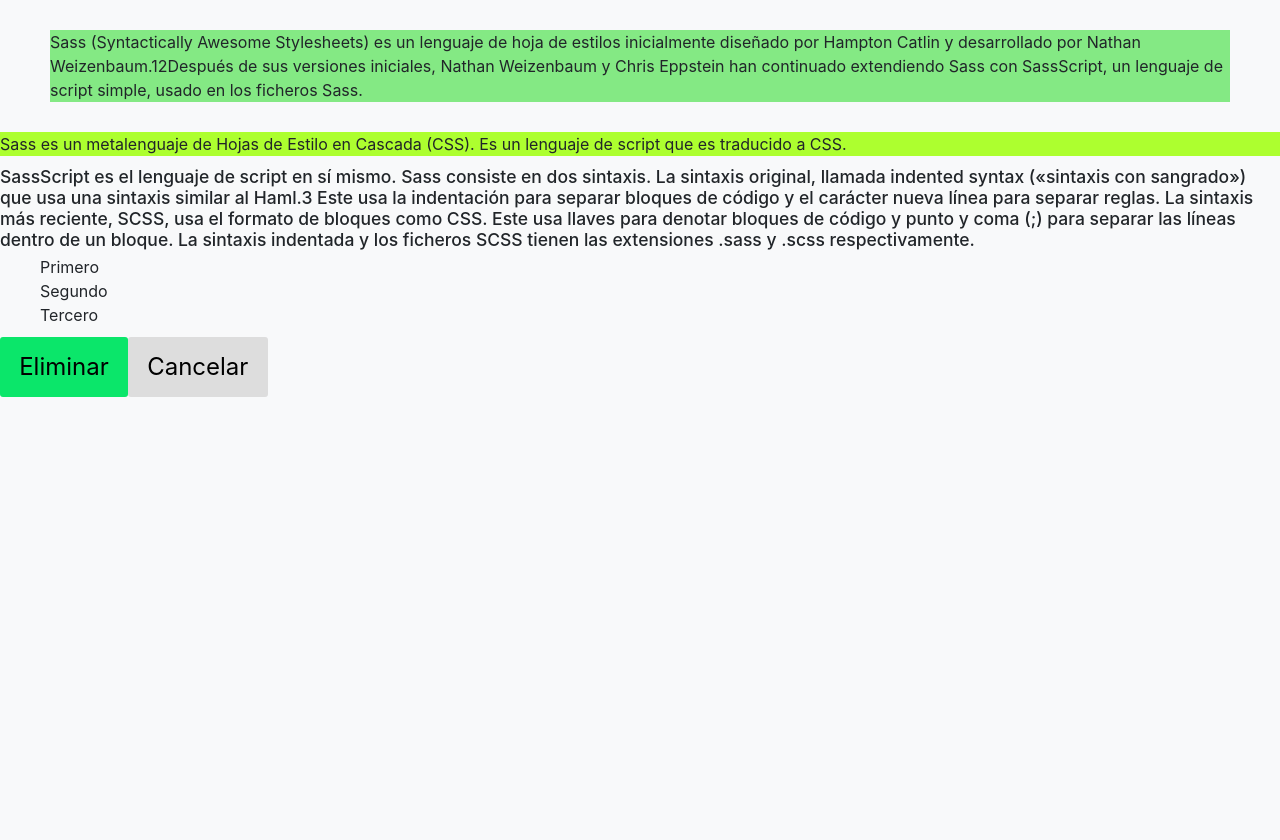
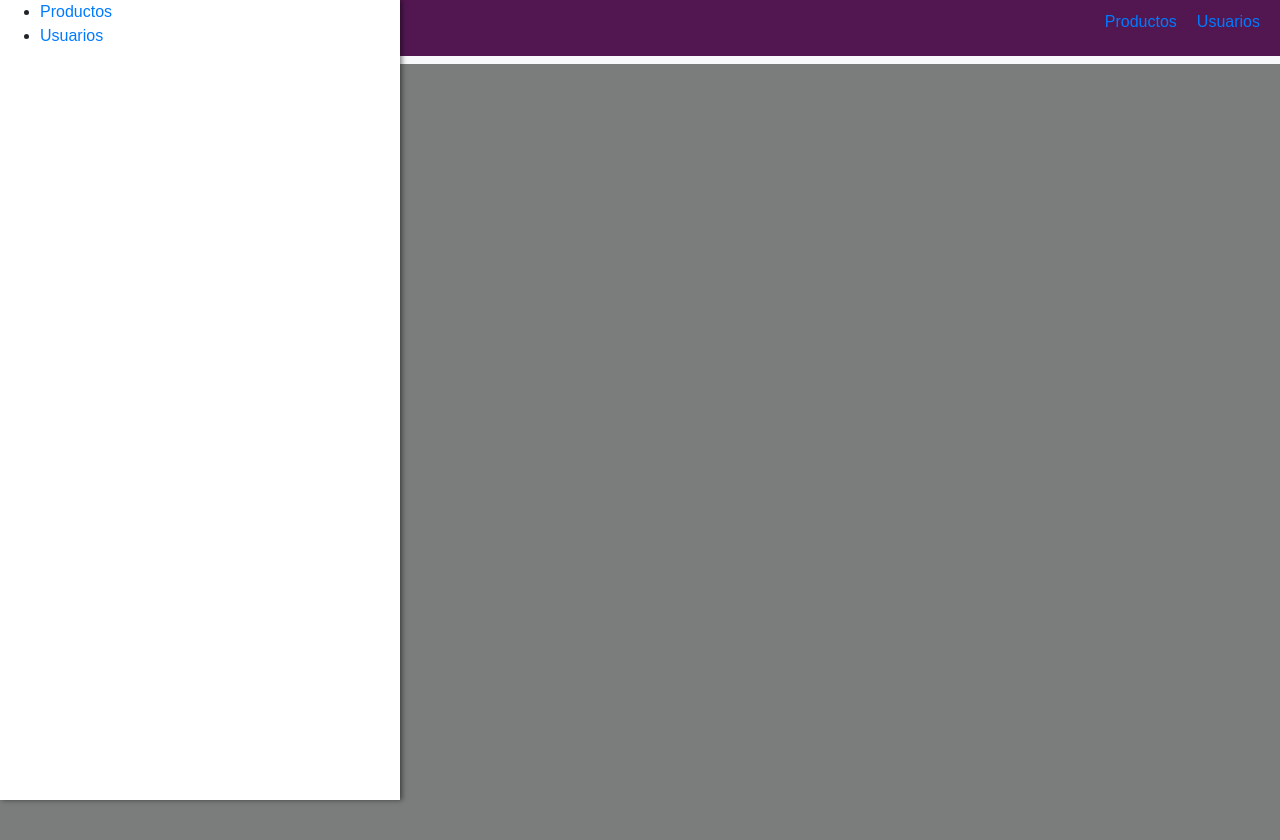
Before and after one commit to jorgecardozo/React-Sass-Bootstrap, a React (Create React App) app: page / in a window 1280 px wide. Shown: the top 840 px of the page. Built offline with nearby package versions, Linux system fonts and the light colour scheme.

Commit message:
Se agrego Componente Navegaacion con su Hoja de Estilos

```diff
--- a/src/App.js
+++ b/src/App.js
@@ -1,54 +1,21 @@
 import React, { Component } from 'react';
-//import logo from './logo.svg';
-//import './App.css';
+import PruebaStyle from './Componentes/PruebaStyle'
+import Navegacion from './Componentes/Navegacion';
+import SideDrawer from './Componentes/SideDrawer';
+import Backdrop from './Componentes/Backdrop';
 
 class App extends Component {
   render() {
     return (
-      <div className="App">
-        {/* <header className="App-header">
-          <img src={logo} className="App-logo" alt="logo" />
-          <p>
-            Edit <code>src/App.js</code> and save to reload.
-          </p>
-          <a
-            className="App-link"
-            href="https://reactjs.org"
-            target="_blank"
-            rel="noopener noreferrer"
-          >
-            Learn React
-          </a>
-        </header> */}
+      <div style={{height: '100%'}}>
+         {/* <PruebaStyle/> */}
+        <Navegacion/>
+        <SideDrawer/>
+        <Backdrop/>
+        <main style={{marginTop: '64px'}}>
+          <p>Este es el primer parrafo de toda la oración</p>
+        </main>
 
-        <div className="divPrueba1">
-          Sass (Syntactically Awesome Stylesheets) es un lenguaje de hoja de estilos inicialmente diseñado por
-          Hampton Catlin y desarrollado por Nathan Weizenbaum.1​2​Después de sus versiones iniciales, Nathan Weizenbaum
-          y Chris Eppstein han continuado extendiendo Sass con SassScript, un lenguaje de script simple, usado en los
-          ficheros Sass.
-        </div>
-
-        <div className="container-secundario">
-          <p>
-            Sass es un metalenguaje de Hojas de Estilo en Cascada (CSS). Es un lenguaje de script que es traducido a CSS.
-          </p>
-          <h3>
-            SassScript es el lenguaje de script en sí mismo. Sass consiste en dos sintaxis. La sintaxis original, llamada
-            indented syntax («sintaxis con sangrado») que usa una sintaxis similar al Haml.3​ Este usa la indentación para
-            separar bloques de código y el carácter nueva línea para separar reglas. La sintaxis más reciente, SCSS, usa el
-            formato de bloques como CSS. Este usa llaves para denotar bloques de código y punto y coma (;) para separar las
-            líneas dentro de un bloque. La sintaxis indentada y los ficheros SCSS tienen las extensiones .sass y .scss respectivamente.
-          </h3>
-
-          <ul>
-            <li>Primero</li>
-            <li>Segundo</li>
-            <li>Tercero</li>
-          </ul>
-        </div>
-
-        <button className="boton-principal">Eliminar</button>
-        <button className="boton-secundario">Cancelar</button>
 
       </div>
     );
--- /dev/null
+++ b/src/Componentes/Backdrop.js
@@ -0,0 +1,7 @@
+import React from 'react';
+
+const backdrop = props => (
+    <div className="backdrop"/>
+);
+
+export default backdrop;
--- /dev/null
+++ b/src/Componentes/DrawerToggleButton.js
@@ -0,0 +1,18 @@
+import React, { Component } from 'react';
+
+class DrawerToggleButton extends Component {
+
+  render() {
+    return (
+      <div>
+        <button className="toggle-button">
+            <div className="toggle-button__line"></div>
+            <div className="toggle-button__line"></div>
+            <div className="toggle-button__line"></div>
+        </button>
+      </div>
+    );
+  }
+}
+
+export default DrawerToggleButton;
--- /dev/null
+++ b/src/Componentes/Navegacion.js
@@ -0,0 +1,30 @@
+import React, { Component } from 'react';
+import DrawerToggleButton from './DrawerToggleButton'
+class Navegacion extends Component {
+
+  render() {
+    return (
+      <div>
+        <header className="toolbar">
+            <nav className="toolbar__navigation">
+                <div>
+                    <DrawerToggleButton/>
+                </div>
+                <div className="toolbar__logo">
+                    <a href="/">Logo</a>
+                </div>
+                <div className="spacer" />
+                <div className="toolbar_navigation-items">
+                    <ul>
+                        <li><a href="/"> Productos </a></li>
+                        <li><a href="/"> Usuarios </a></li>
+                    </ul>
+                </div>
+            </nav>
+        </header>
+      </div>
+    );
+  }
+}
+
+export default Navegacion;
--- /dev/null
+++ b/src/Componentes/PruebaStyle.js
@@ -0,0 +1,41 @@
+import React, { Component } from 'react';
+
+class PruebaStyle extends Component {
+  render() {
+    return (
+      <div>
+        <div className="divPrueba1">
+          Sass (Syntactically Awesome Stylesheets) es un lenguaje de hoja de estilos inicialmente diseñado por
+          Hampton Catlin y desarrollado por Nathan Weizenbaum.1​2​Después de sus versiones iniciales, Nathan Weizenbaum
+          y Chris Eppstein han continuado extendiendo Sass con SassScript, un lenguaje de script simple, usado en los
+          ficheros Sass.
+        </div>
+
+        <div className="container-secundario">
+          <p>
+            Sass es un metalenguaje de Hojas de Estilo en Cascada (CSS). Es un lenguaje de script que es traducido a CSS.
+          </p>
+          <h3>
+            SassScript es el lenguaje de script en sí mismo. Sass consiste en dos sintaxis. La sintaxis original, llamada
+            indented syntax («sintaxis con sangrado») que usa una sintaxis similar al Haml.3​ Este usa la indentación para
+            separar bloques de código y el carácter nueva línea para separar reglas. La sintaxis más reciente, SCSS, usa el
+            formato de bloques como CSS. Este usa llaves para denotar bloques de código y punto y coma (;) para separar las
+            líneas dentro de un bloque. La sintaxis indentada y los ficheros SCSS tienen las extensiones .sass y .scss respectivamente.
+          </h3>
+
+          <ul>
+            <li>Primero</li>
+            <li>Segundo</li>
+            <li>Tercero</li>
+          </ul>
+        </div>
+
+        <button className="boton-principal">Eliminar</button>
+        <button className="boton-secundario">Cancelar</button>
+
+      </div>
+    );
+  }
+}
+
+export default PruebaStyle;
--- /dev/null
+++ b/src/Componentes/SideDrawer.js
@@ -0,0 +1,19 @@
+import React, { Component } from 'react';
+
+class SideDrawer extends Component {
+
+  render() {
+    return (
+      <div>
+        <nav className="side-drawer">
+            <ul>
+                <li><a href="/">Productos</a></li>
+                <li><a href="/">Usuarios</a></li>
+            </ul>
+        </nav>
+      </div>
+    );
+  }
+}
+
+export default SideDrawer;
--- /dev/null
+++ b/src/sass/_navegacion-Style.scss
@@ -0,0 +1,103 @@
+html{
+    height: 100%; //nose lo que hace, xq no hace ningun cambio
+}
+
+body{
+    margin: 0;
+    padding: 0;
+    font-family: sans-serif;
+    height: 100%;   //nose lo que hace, xq no hace ningun cambio
+}
+
+.toolbar{
+    position: fixed;
+    width: 100%;
+    top: 0;
+    left: 0;
+    background: #521751;
+    height: 56px;
+}
+.toolbar__navigation{
+    display: flex; //Esto me posiciona los items al lado del logo
+    align-items: center;
+    padding: 1rem 1rem; //posicionamiento de la barra de navegacion
+}
+
+.toolbar__logo{
+    margin-left: 1rem; //Esto me separa la hamburguesa del "nombre del Logo"
+}
+.toolbar__logo a {
+    color:white;
+    text-decoration: none;
+    font-size: 1.5rem;
+}
+
+.toolbar_navigation-items ul {
+    list-style: none;
+    margin: 0;
+    padding: 0;
+    display: flex;
+}
+
+.toolbar_navigation-items li {
+    padding: 0 1rem
+}
+
+
+.toolbar_navigation-items a:hover,
+.toolbar_navigation-items a:active {
+    color: yellowgreen;
+}
+
+.spacer{
+    flex: 1;
+}
+
+//Estilos para el DrawerToggleButton
+.toggle-button {
+    display: flex;
+    flex-direction: column;
+    justify-content: space-between;
+    height: 24px;
+    width: 30px;
+    background: transparent;
+    border: none;
+    cursor: pointer;
+    padding: 0;
+    box-sizing: border-box;
+}
+
+.toggle-button:focus {
+    outline: none;
+}
+
+.toggle-button__line {
+    width: 30px;
+    height: 2px;
+    background: white;
+
+}
+
+//Estilos Side-Drawer
+
+.side-drawer {
+    height: 100%;
+    background: white;
+    box-shadow: 2px 0px 5px rgba(0, 0,0,0.5);
+    position: fixed;
+    top: 0;
+    left: 0;
+    width: 400px;
+    z-index: 200;
+}
+
+
+//Estilos Backdrop
+
+.backdrop {
+    position: fixed;
+    width: 100%;
+    height: 100%;
+    background: rgba(0,0,0,0.5);
+    z-index: 100;
+}
--- a/src/sass/index.scss
+++ b/src/sass/index.scss
@@ -33,3 +33,4 @@
 // @import './error-style.scss';
 @import './prueba-style.scss';
 @import './prueba-@mixin-style.scss';
+@import './navegacion-Style.scss';
```
